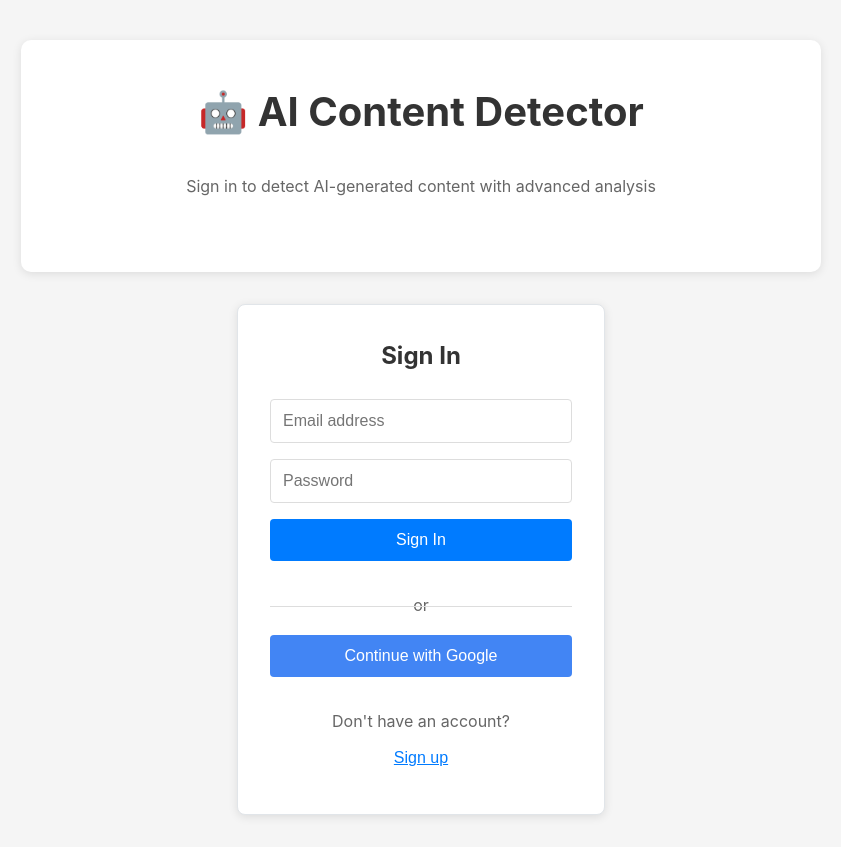
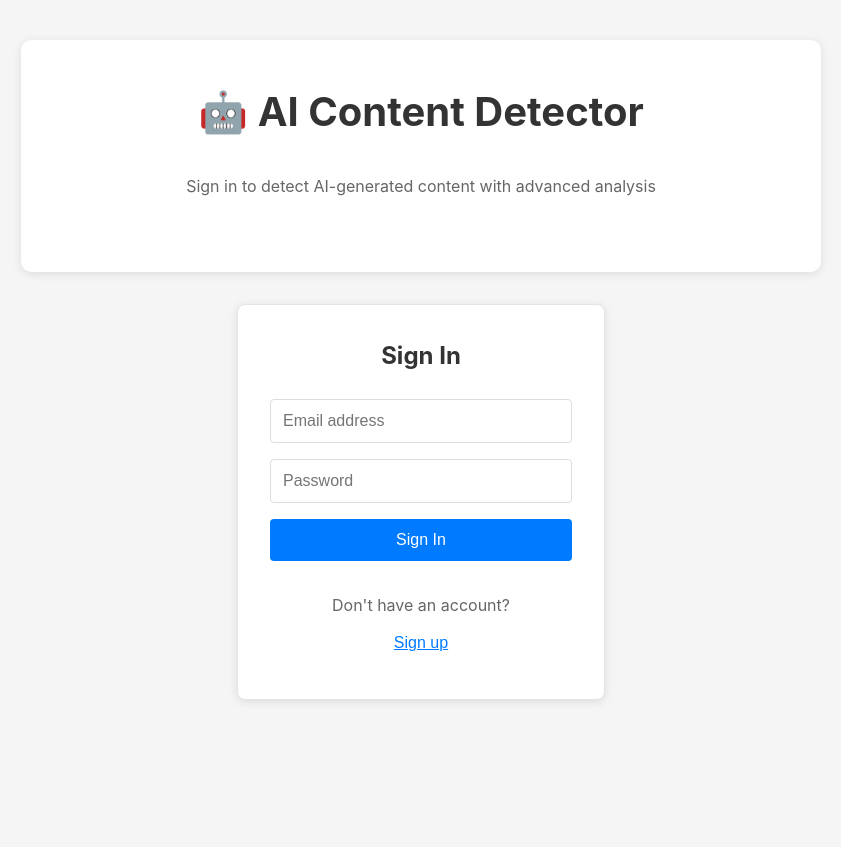
Before and after one commit to birthquake/ai-content-detector, a Next.js app: page / in a window 1280 px wide. Shown: the whole page, without its empty margins (219-1060 px from the left). After the commit the page ends 800 px from the top, so only its background shows below. Built offline with nearby package versions, Linux system fonts and the light colour scheme; no server answers.

Commit message:
Update AuthForm.js

```diff
--- a/components/AuthForm.js
+++ b/components/AuthForm.js
@@ -9,7 +9,7 @@ export default function AuthForm() {
   const [error, setError] = useState('');
   const [loading, setLoading] = useState(false);
 
-  const { login, signup, signInWithGoogle } = useAuth();
+  const { login, signup } = useAuth();
 
   const handleSubmit = async (e) => {
     e.preventDefault();
@@ -22,17 +22,6 @@ export default function AuthForm() {
       } else {
         await signup(email, password);
       }
-    } catch (error) {
-      setError(error.message);
-    }
-    setLoading(false);
-  };
-
-  const handleGoogleSignIn = async () => {
-    setLoading(true);
-    setError('');
-    try {
-      await signInWithGoogle();
     } catch (error) {
       setError(error.message);
     }
@@ -77,16 +66,6 @@ export default function AuthForm() {
           </button>
         </form>
 
-        <div className="divider">or</div>
-
-        <button
-          onClick={handleGoogleSignIn}
-          className="google-button"
-          disabled={loading}
-        >
-          Continue with Google
-        </button>
-
         <p className="auth-toggle">
           {isLogin ? "Don't have an account? " : "Already have an account? "}
           <button
```
